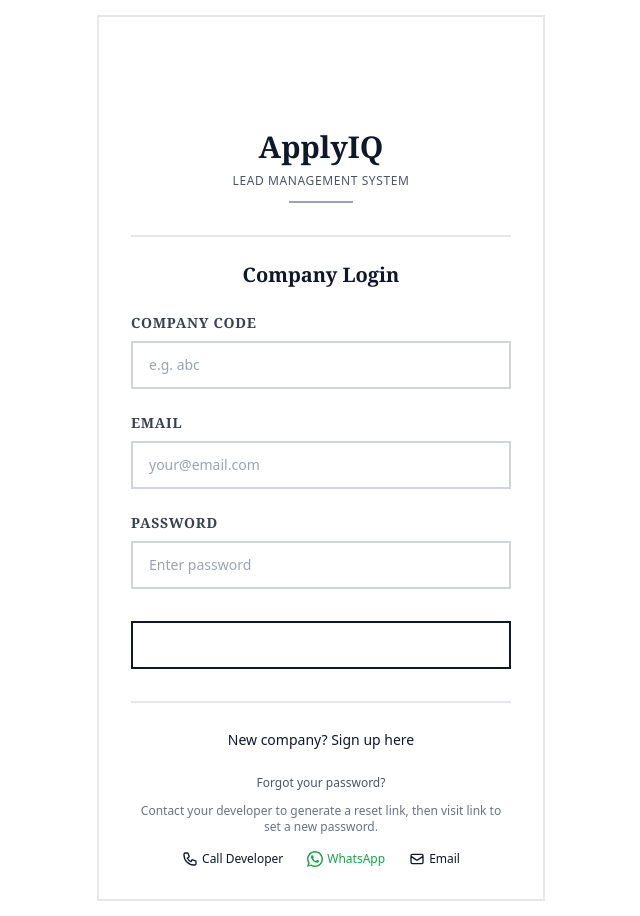
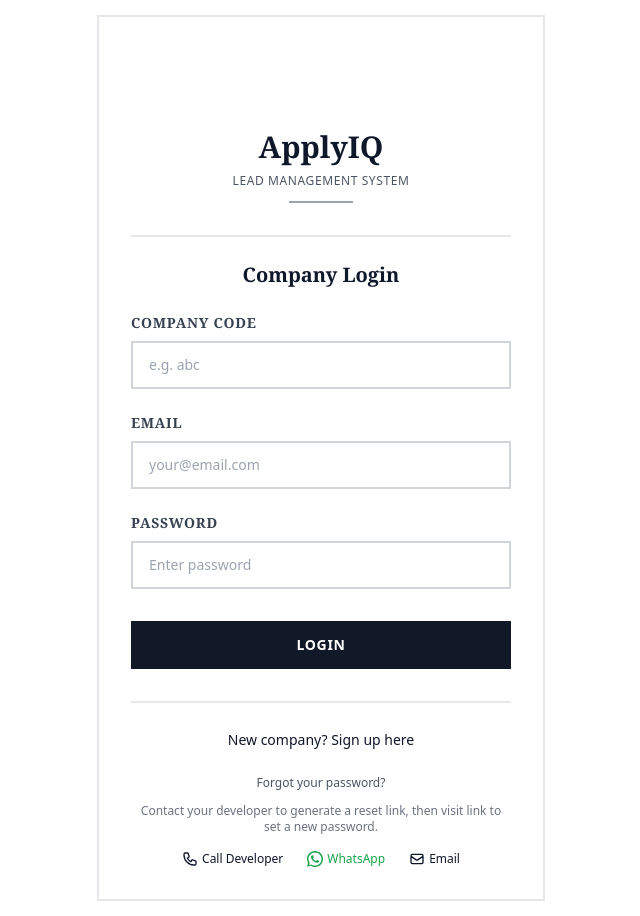
Before and after one commit to vargisjakob-design/ApplyIQ, a Flask app: page /login in a window 1280 px wide. Shown: the part 96-1012 px from the top of the page, without its empty margins (319-959 px from the left). Run offline with Flask 3, Linux system fonts and the light colour scheme; some libraries are stand-ins or nearby versions.

Commit message:
Update login.html

```diff
--- a/templates/login.html
+++ b/templates/login.html
@@ -63,7 +63,7 @@
                     <input type="password" name="password" required class="w-full px-4 py-3 border-2 border-gray-300 focus:border-wsj-blue focus:outline-none text-sm font-medium" placeholder="Enter password">
                 </div>
 
-                <button type="submit" class="w-full bg-wsj-black text-white py-3 font-bold hover:bg-gray-800 transition text-sm uppercase tracking-wider border-2 border-gray-900">
+                <button type="submit" class="w-full bg-gray-900 text-white py-3 font-bold hover:bg-gray-700 transition text-sm uppercase tracking-wider border-2 border-gray-900">
                     Login
                 </button>
             </form>
```
